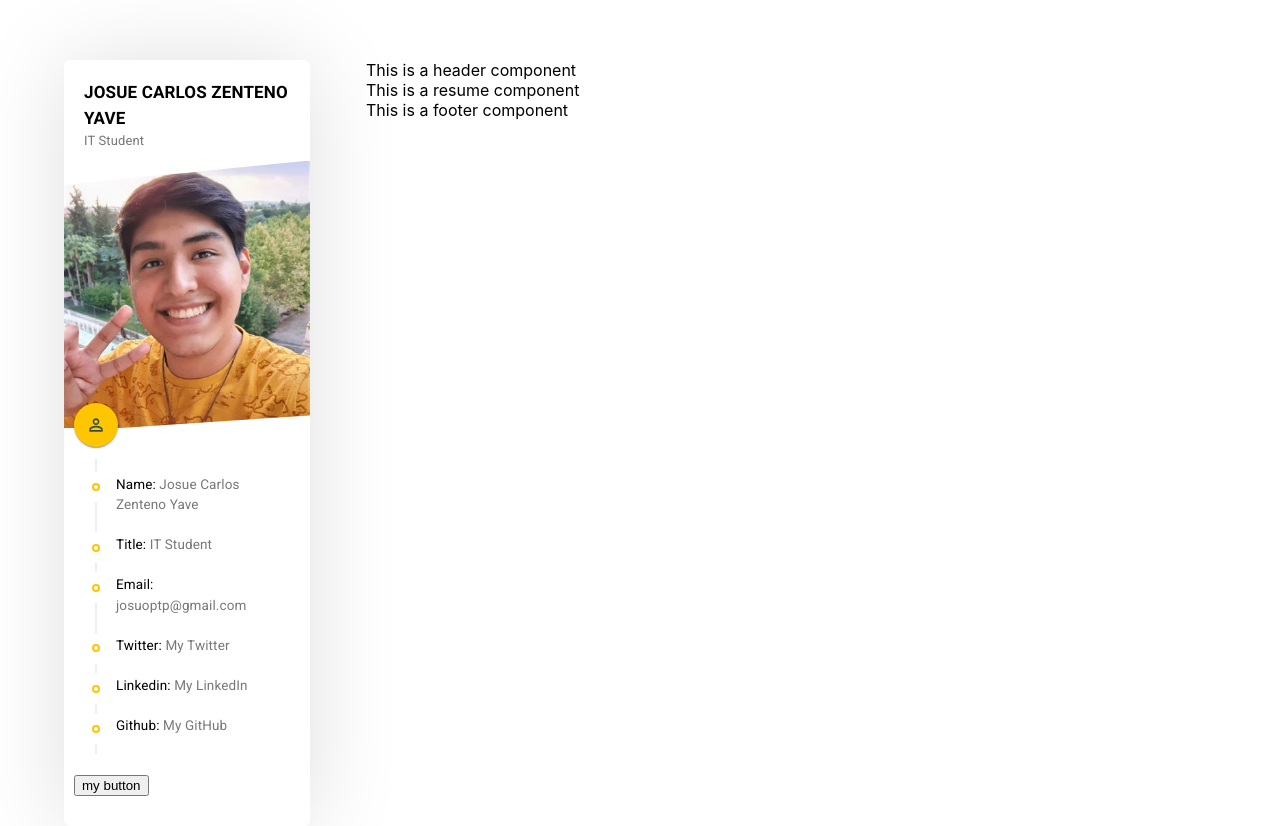
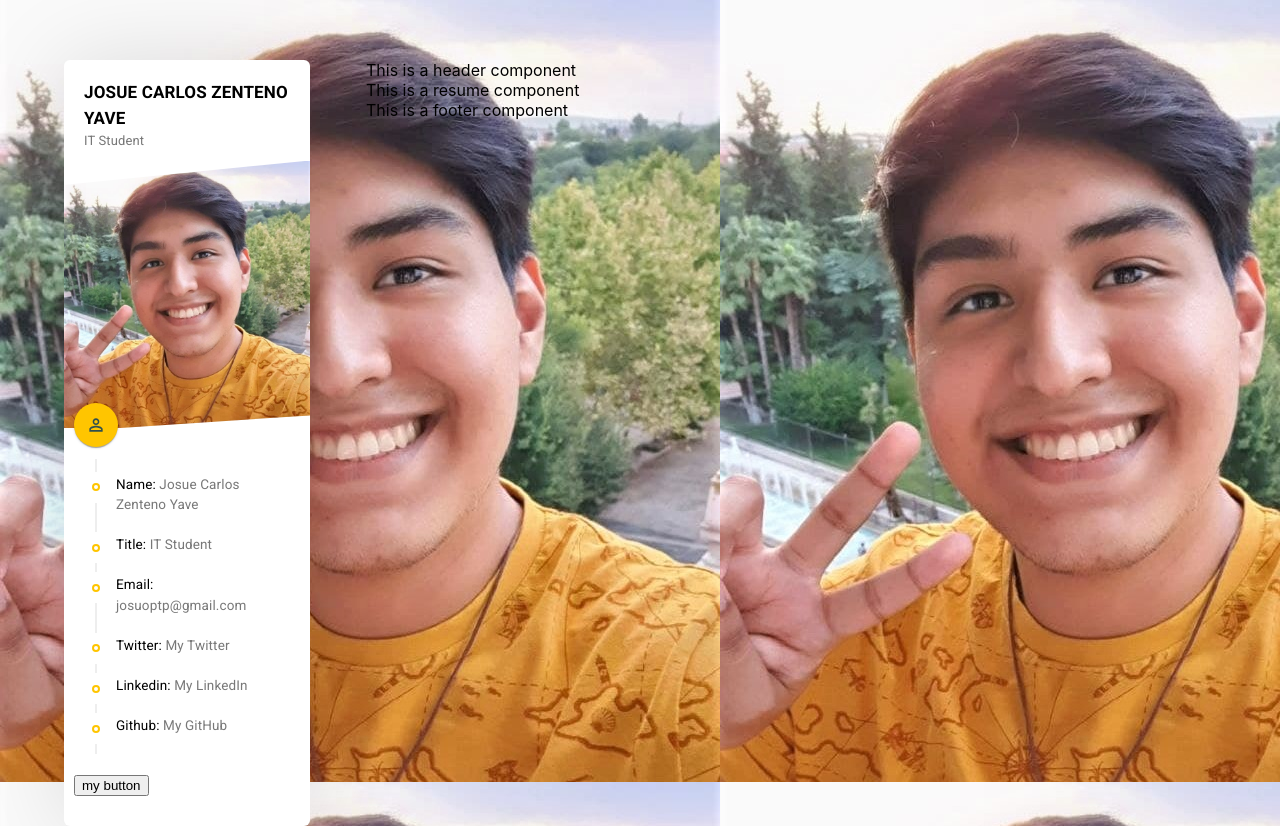
Before and after one commit to Josue-Zenteno/MyPersonalWebPage, a React (Create React App) app: page / in a window 1280 px wide. Built offline with nearby package versions, Linux system fonts and the light colour scheme.

Commit message:
index.css v0.0.1

```diff
--- a/src/index.css
+++ b/src/index.css
@@ -11,7 +11,7 @@ body {
   -moz-osx-font-smoothing: grayscale;
   background-color: #fafafa;
   overflow: hidden;
-  background: white;
+  background: url("./assets/images/Spicy_ProfilePicIRL.jpg");
 }
 
 code {
```
